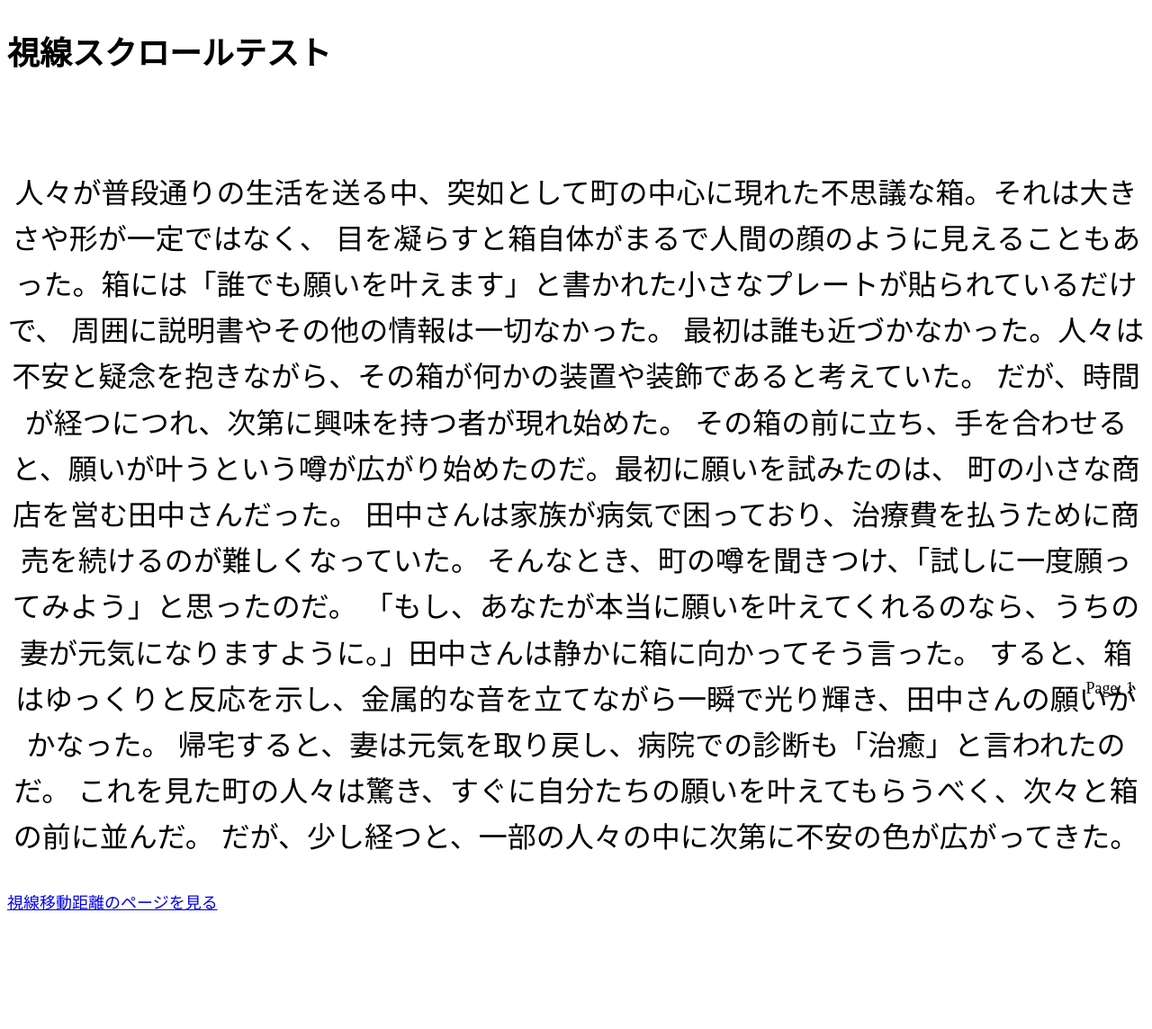
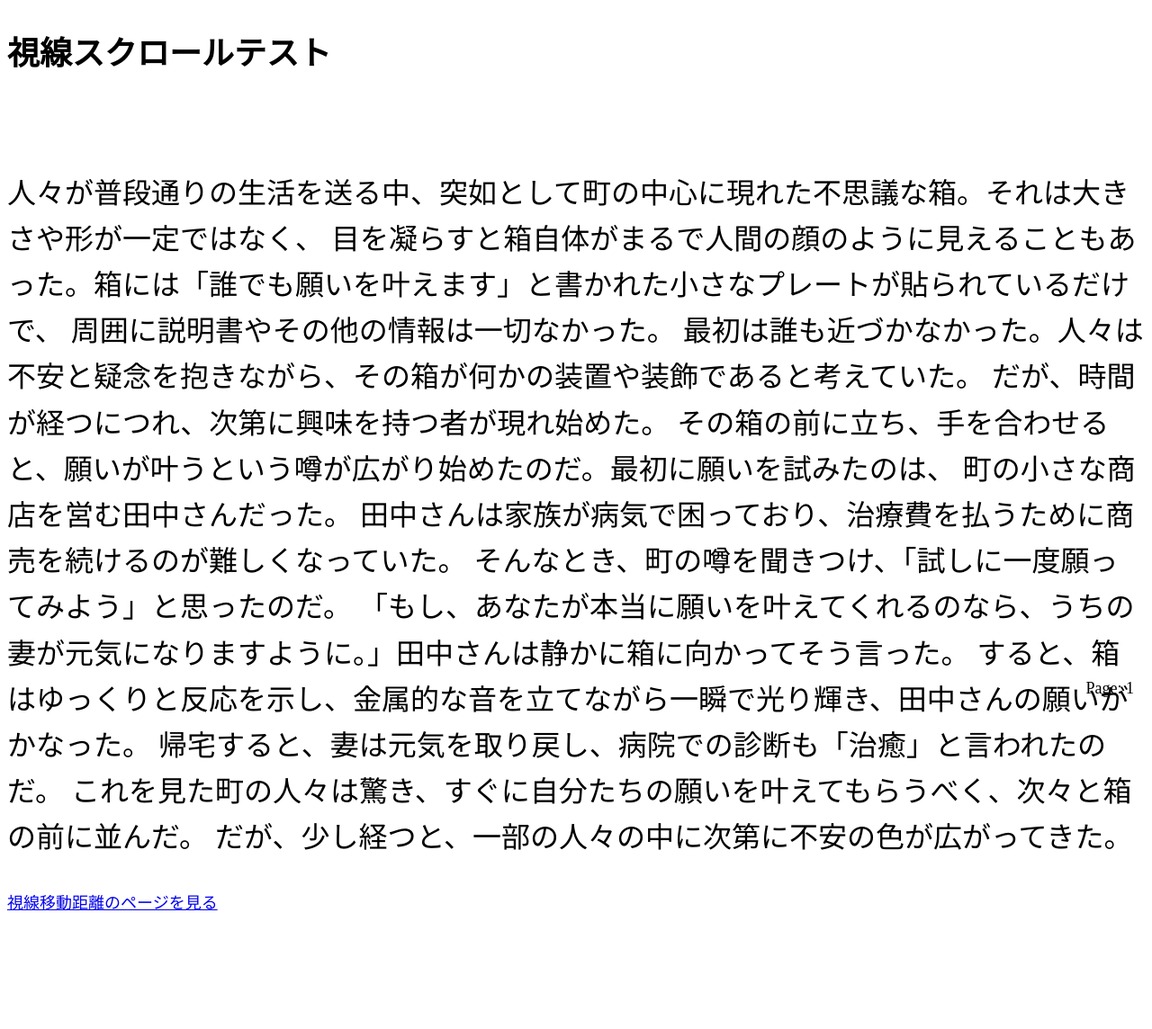
Before and after one commit to yudaitakeda/Special_Research, a Flask app: page / in a window 1280 px wide. Shown: the top 1144 px of the page at 90% size. Run offline with Flask 3, Linux system fonts and the light colour scheme.

Commit message:
文章左端詰めに変更

```diff
--- a/templates/index.html
+++ b/templates/index.html
@@ -30,7 +30,7 @@
             cursor: pointer; /* マウスカーソルをポインタに */
         }
         #page-content {
-            text-align: center; /* テキストを中央揃え */
+            /* text-align: center; テキストを中央揃え */
             margin-top: 100px; /* 上部マージン */
             font-size: 32px; /* フォントサイズ */
         }
```
